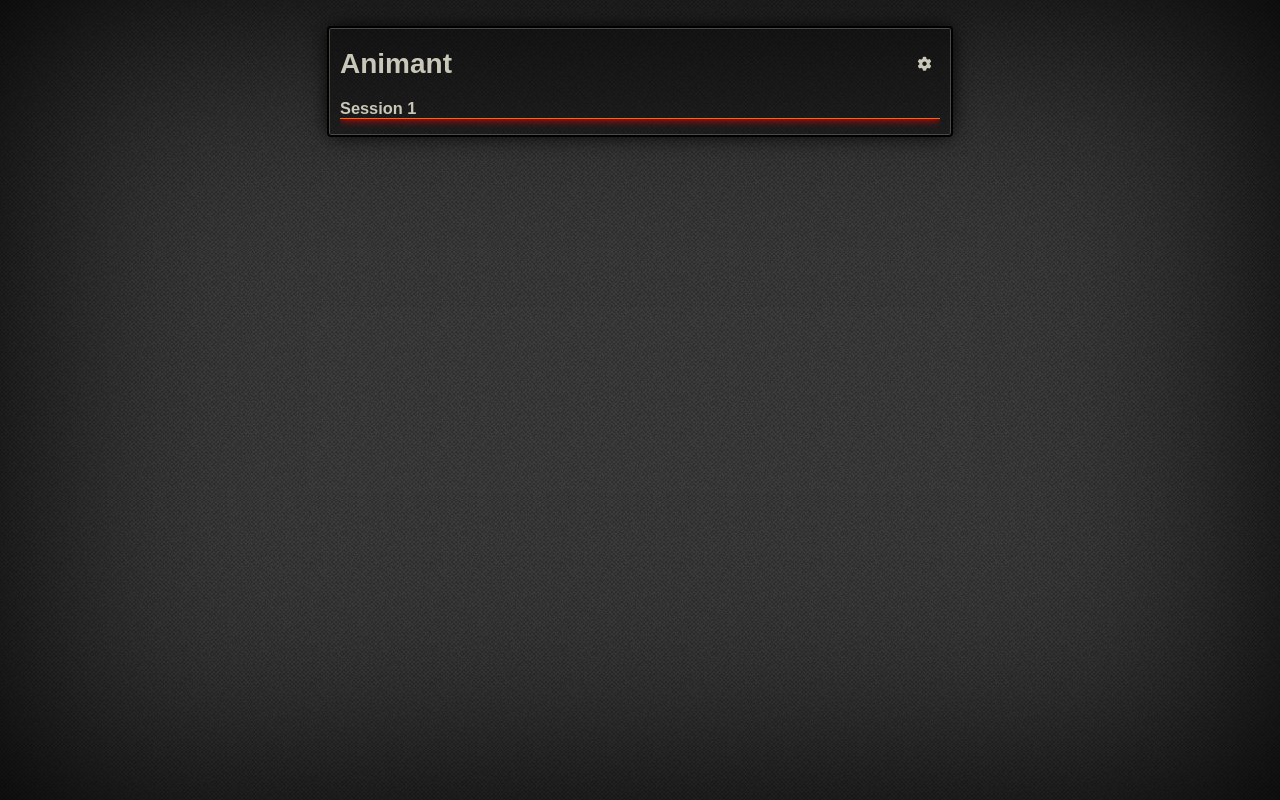
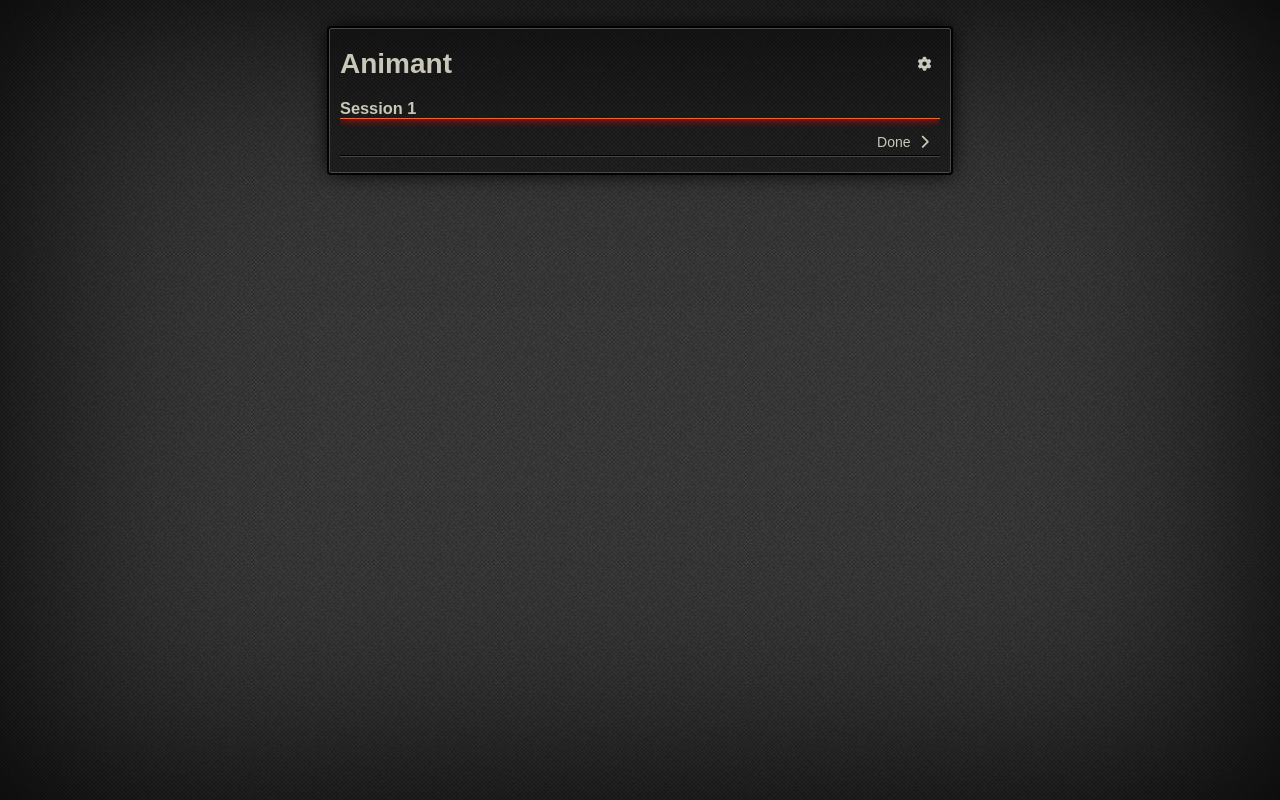
Before and after one commit to Anders142536/Animant-Web, a Svelte app: page / in a window 1280 px wide. Both pictures are taken after a click on the button 924 px from the left and 61 px from the top of the page. Built offline with nearby package versions, Linux system fonts and the light colour scheme.

Commit message:
navigation from and to settings menu works now

```diff
--- a/src/SettingsEditor.svelte
+++ b/src/SettingsEditor.svelte
@@ -0,0 +1,23 @@
+<style>
+
+
+</style>
+
+<script>
+	import { currentView } from './stores'
+	import { icons, views } from './enums'
+
+	function done() {
+		console.log("done editing settings")
+		currentView.set(views.PlayerList)
+	}
+
+</script>
+
+<div class="button-bar">
+	<div />
+	<button on:click={done}>
+		Done
+		<i class={icons.chevronright}></i>
+	</button>
+</div>
```
